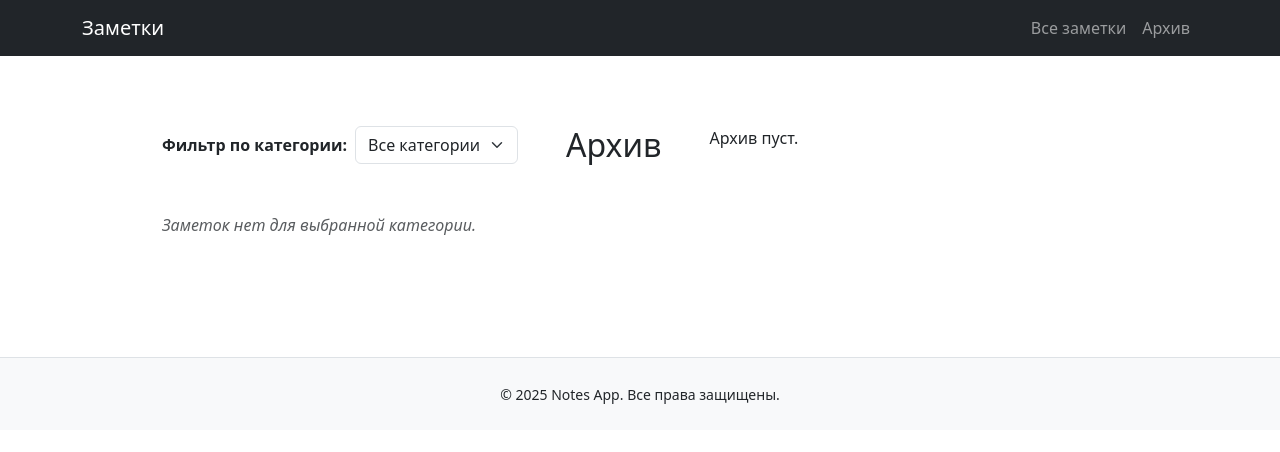
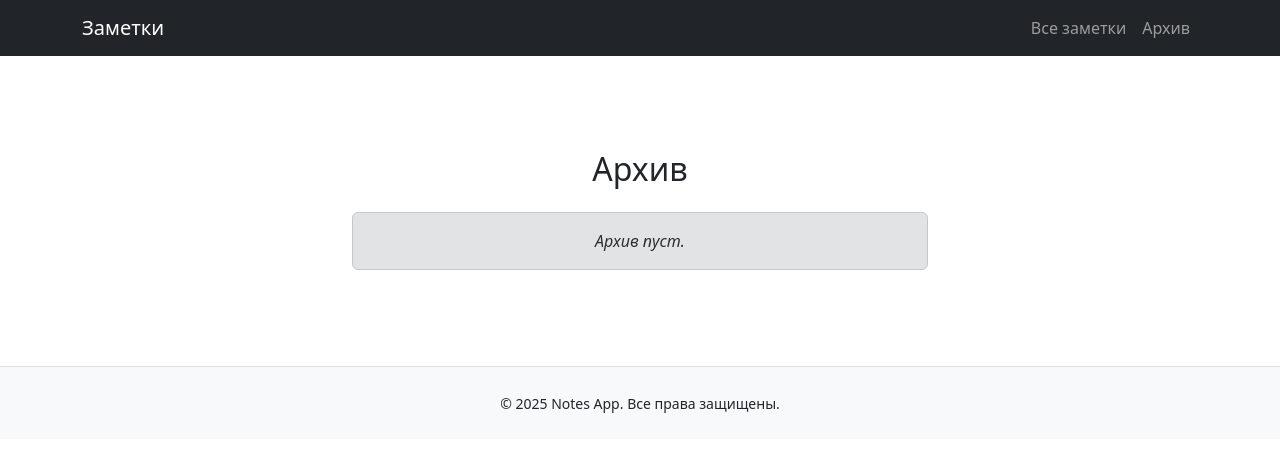
Before and after one commit to alinasheleg/my-note-app, a Next.js app: page /archived in a window 1280 px wide. Shown: the top 452 px of the page. Built offline with nearby package versions, Linux system fonts and the light colour scheme.

Commit message:
feat: изменила верстку архива

```diff
--- a/src/app/archived/page.tsx
+++ b/src/app/archived/page.tsx
@@ -1,13 +1,11 @@
 'use client';
 
 import React from "react";
-import NotesList from "@/components/NotesList";
 import { ArchivedNotes } from "@/pages/ArchivedNotes";
 
 export default function App() {
   return (
     <div style={{ display: "flex", gap: "3rem", padding: "2rem" }}>
-      <NotesList />
       <ArchivedNotes />
     </div>
   );
--- a/src/pages/ArchivedNotes.tsx
+++ b/src/pages/ArchivedNotes.tsx
@@ -9,19 +9,42 @@ export function ArchivedNotes() {
   const permanentlyDeleteNote = useNotesStore((state) => state.permanentlyDeleteNote);
 
   return (
-    <>
-      <h2>Архив</h2>
-      {archivedNotes.length === 0 && <p>Архив пуст.</p>}
-      <ul>
-        {archivedNotes.map((note) => (
-          <li key={note.id}>
-            <h4>{note.title}</h4>
-            <p>{note.content}</p>
-            <button onClick={() => restoreNote(note.id)}>Восстановить</button>
-            <button onClick={() => permanentlyDeleteNote(note.id)}>Удалить навсегда</button>
-          </li>
-        ))}
-      </ul>
-    </>
+    <div className="container mt-4" style={{ maxWidth: "600px" }}>
+      <h2 className="mb-4 text-center">Архив</h2>
+
+      {archivedNotes.length === 0 ? (
+        <div className="alert alert-secondary text-center fst-italic">
+          Архив пуст.
+        </div>
+      ) : (
+        <div className="d-flex flex-column gap-3">
+          {archivedNotes.map((note) => (
+            <div key={note.id} className="card border-0 shadow-sm rounded-4">
+              <div className="card-body">
+                <h5 className="card-title text-primary fw-semibold">{note.title}</h5>
+                <p className="card-text">{note.content}</p>
+                <div className="d-flex justify-content-end gap-2 mt-3">
+                  <button
+                    className="btn btn-outline-success btn-sm"
+                    onClick={() => restoreNote(note.id)}
+                  >
+                    Восстановить
+                  </button>
+                  <button
+                    className="btn btn-outline-danger btn-sm"
+                    onClick={() =>
+                      confirm("Удалить эту заметку навсегда?") &&
+                      permanentlyDeleteNote(note.id)
+                    }
+                  >
+                    Удалить навсегда
+                  </button>
+                </div>
+              </div>
+            </div>
+          ))}
+        </div>
+      )}
+    </div>
   );
 }
```
